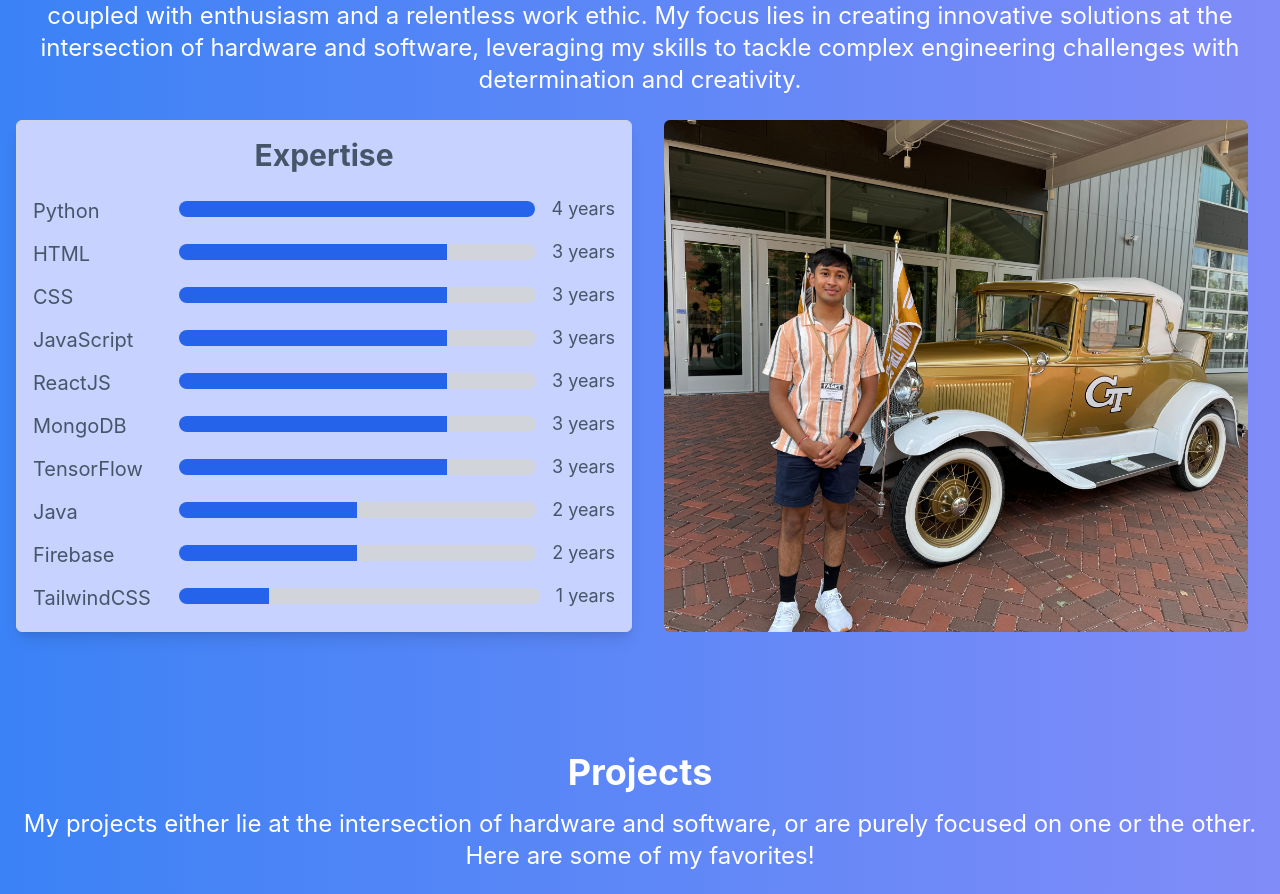
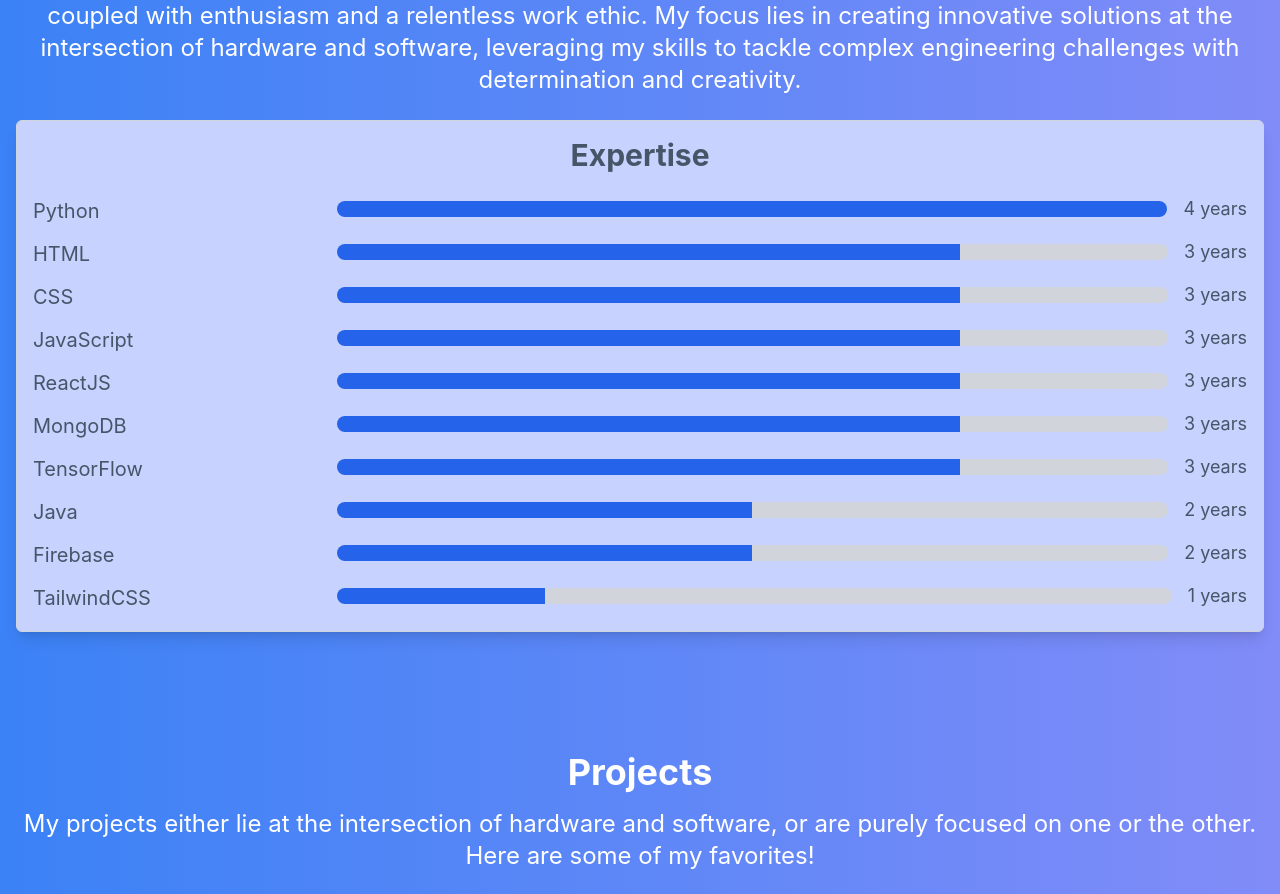
Before and after one commit to SoorajTharumia/portfolio, a React (Create React App) app: page / in a window 1280 px wide. Shown: the part 1000-1894 px from the top of the page. Built offline with nearby package versions, Linux system fonts and the light colour scheme.

Commit message:
updated expertise

```diff
--- a/src/components/About/about.js
+++ b/src/components/About/about.js
@@ -48,7 +48,7 @@
         <div className="flex flex-col mb-10 lg:flex-row items-center w-full space-y-4 lg:space-y-0 lg:space-x-4">
           <div
             ref={expertiseBoxRef}
-            className="w-full lg:w-1/2 rounded-md shadow-lg text-slate-600 bg-indigo-200 border border-gray-300 p-4"
+            className="w-full rounded-md shadow-lg text-slate-600 bg-indigo-200 border border-gray-300 p-4"
           >
             <h1 className="text-2xl sm:text-3xl font-bold mb-4 text-center">Expertise</h1>
             <div className="space-y-1">
@@ -70,14 +70,7 @@
               ))}
             </div>
           </div>
-          <div className="w-full lg:w-1/2 flex items-center justify-center px-4">
-            <img
-              ref={imageRef}
-              src={gt}
-              alt="Profile"
-              className="object-cover w-full h-full max-h-screen rounded-md"
-            />
-          </div>
+
         </div>
       </div>
     </div>
```
